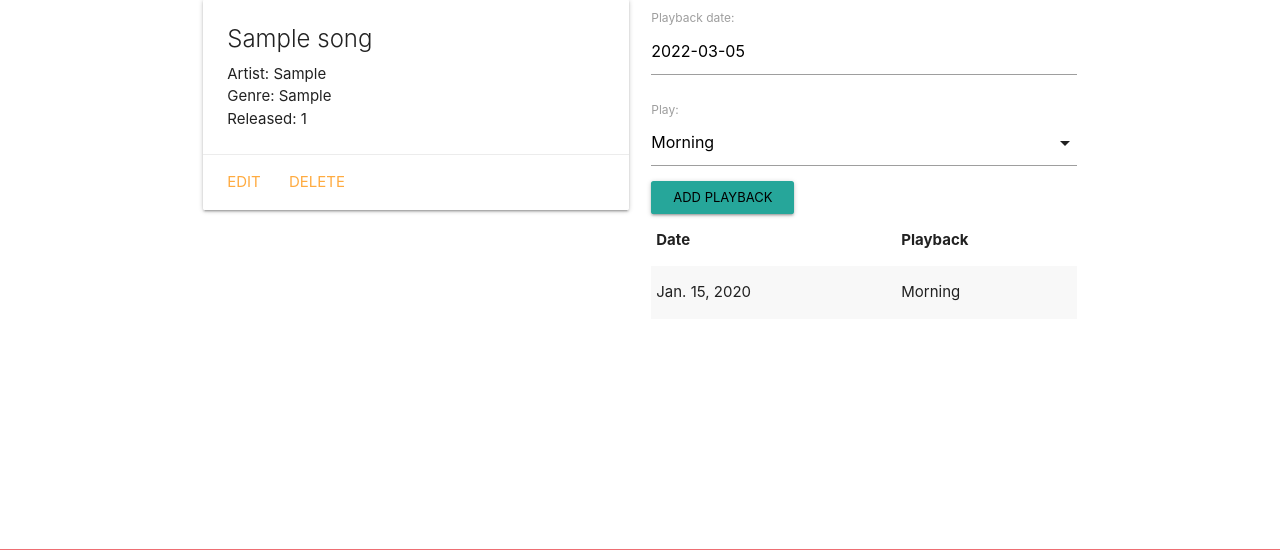
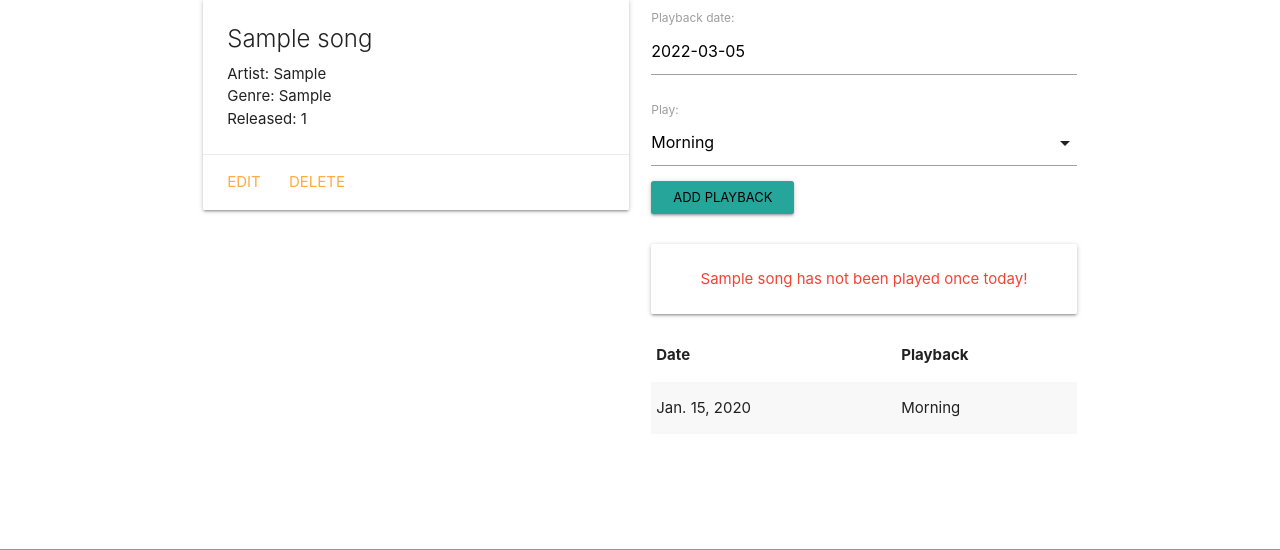
Before and after one commit to elvisEspinozaN/my_Songs, a Django app: page /songs/1/ in a window 1280 px wide. Shown: the part 209-759 px from the top of the page. Run offline with Django 4.2, Linux system fonts and the light colour scheme; tables that the repository leaves empty hold one stand-in row (values such as "Sample post").

Commit message:
wip: models debugging/details addition to display panel logic

```diff
--- a/main_app/models.py
+++ b/main_app/models.py
@@ -33,8 +33,8 @@ class Song(models.Model):
     # redirect created obj to the show page
     return reverse('detail', kwargs={'song_id': self.id})
 
-  def play_for_today(self):
-    return self.playback_set.filter(date=date.today()).count() >= len(PLAYS)
+  def playback_for_today(self):
+    return self.playback_set.filter(time=date.today()).count() >= len(PLAYS)
 
 class Playback(models.Model):
   time = models.DateField('playback date')
--- a/main_app/templates/songs/detail.html
+++ b/main_app/templates/songs/detail.html
@@ -29,6 +29,16 @@
         class="waves-effect waves-light btn-small"
       />
     </form>
+    <br />
+    {% if song.playback_for_today %}
+    <div class="card-panel teal-text center-align">
+      {{song.name}} has been played all day!
+    </div>
+    {% else %}
+    <div class="card-panel red-text center-align">
+      {{song.name}} has not been played once today!
+    </div>
+    {% endif %}
     <table class="striped">
       <thead>
         <tr>
```
